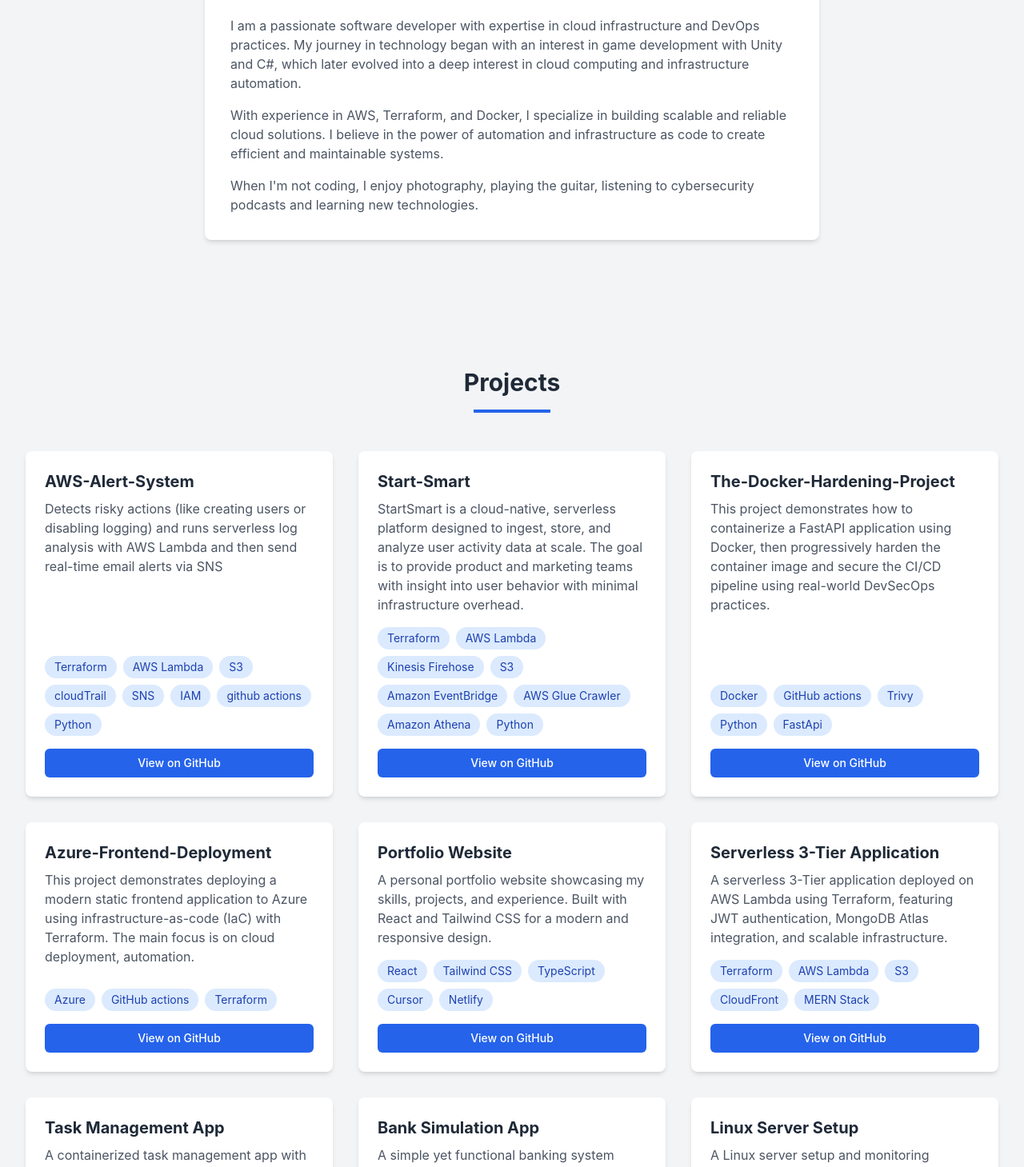
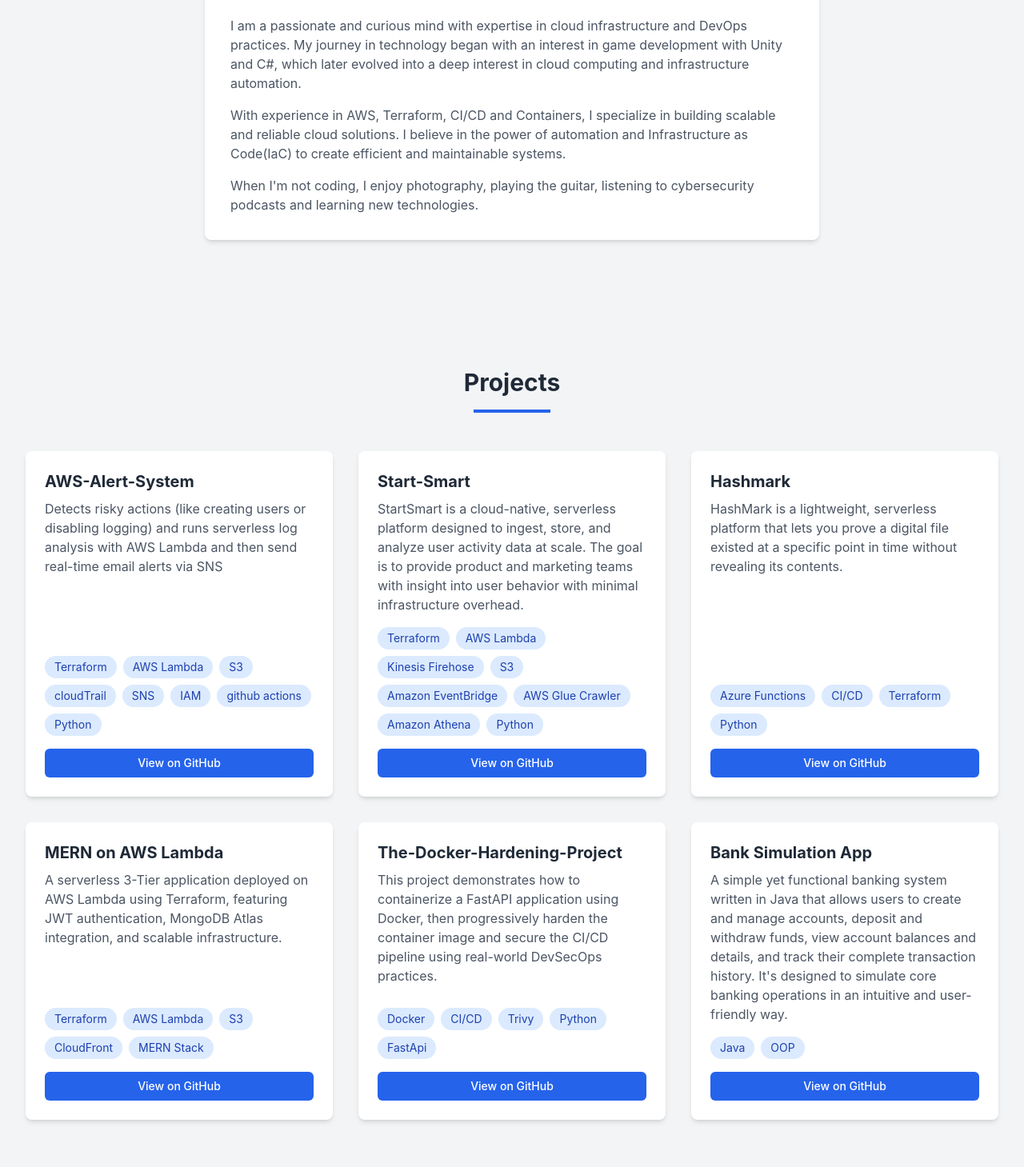
Before and after one commit to Ofor-David/portfolio-website, a React (Vite) app: page / in a window 1280 px wide. Shown: the part 1060-2519 px from the top of the page at 80% size. Built offline with nearby package versions, Linux system fonts and the light colour scheme.

Commit message:
updated and reduce fluff

```diff
--- a/src/components/About.tsx
+++ b/src/components/About.tsx
@@ -65,10 +65,10 @@
         >
           <div className="bg-white dark:bg-gray-800 rounded-lg shadow-md p-8 transition-colors duration-300">
             <p className="text-gray-600 dark:text-gray-300 mb-4">
-              I am a passionate software developer with expertise in cloud infrastructure and DevOps practices. My journey in technology began with an interest in game development with Unity and C#, which later evolved into a deep interest in cloud computing and infrastructure automation.
+              I am a passionate and curious mind with expertise in cloud infrastructure and DevOps practices. My journey in technology began with an interest in game development with Unity and C#, which later evolved into a deep interest in cloud computing and infrastructure automation.
             </p>
             <p className="text-gray-600 dark:text-gray-300 mb-4">
-              With experience in AWS, Terraform, and Docker, I specialize in building scalable and reliable cloud solutions. I believe in the power of automation and infrastructure as code to create efficient and maintainable systems.
+              With experience in AWS, Terraform, CI/CD and Containers, I specialize in building scalable and reliable cloud solutions. I believe in the power of automation and Infrastructure as Code(IaC) to create efficient and maintainable systems.
             </p>
             <p className="text-gray-600 dark:text-gray-300">
               When I'm not coding, I enjoy photography, playing the guitar, listening to cybersecurity podcasts and learning new technologies.
--- a/src/components/Hero.tsx
+++ b/src/components/Hero.tsx
@@ -26,7 +26,7 @@
           transition={{ duration: 0.8, delay: 0.2 }}
           className="text-4xl sm:text-5xl md:text-6xl font-bold text-gray-900 dark:text-white mb-6"
         >
-          Hi, I'm{' '}
+          Hi, I'm{" "}
           <span className="text-blue-600 dark:text-blue-400">Ofor David</span>
         </motion.h1>
         <motion.p
@@ -35,7 +35,7 @@
           transition={{ duration: 0.8, delay: 0.4 }}
           className="text-xl sm:text-2xl text-gray-600 dark:text-gray-300 mb-8"
         >
-          A passionate computer science student specializing in cloud infrastructure and DevOps
+          A curious mind with a strong passion backed by projects in Cloud Engineering, Cloud security and DevOps Engineering. As a cloud Engineer I enjoy building scalable and fault tolerant infrastructure, automating workflows, and securing Cloud Infrastructure.{" "}
         </motion.p>
         <motion.div
           initial={{ opacity: 0, y: 20 }}
--- a/src/components/Projects.tsx
+++ b/src/components/Projects.tsx
@@ -35,64 +35,33 @@
     github: "https://github.com/Ofor-David/start-smart.git",
   },
   {
-    title: "The-Docker-Hardening-Project",
+    title: "Hashmark",
     description:
-      "This project demonstrates how to containerize a FastAPI application using Docker, then progressively harden the container image and secure the CI/CD pipeline using real-world DevSecOps practices.",
-    technologies: ["Docker", "GitHub actions", "Trivy", "Python", "FastApi"],
-    github: "https://github.com/Ofor-David/the-docker-hardening-project.git",
+      "HashMark is a lightweight, serverless platform that lets you prove a digital file existed at a specific point in time without revealing its contents.",
+    technologies: ["Azure Functions", "CI/CD", "Terraform", "Python"],
+    github: "https://github.com/Ofor-David/Hash-Mark.git",
   },
   {
-    title: "Azure-Frontend-Deployment",
-    description:
-      "This project demonstrates deploying a modern static frontend application to Azure using infrastructure-as-code (IaC) with Terraform. The main focus is on cloud deployment, automation.",
-    technologies: ["Azure", "GitHub actions", "Terraform"],
-    github: "https://github.com/Ofor-David/azure-frontend-deployment.git",
-  },
-
-  {
-    title: "Portfolio Website",
-    description:
-      "A personal portfolio website showcasing my skills, projects, and experience. Built with React and Tailwind CSS for a modern and responsive design.",
-    technologies: ["React", "Tailwind CSS", "TypeScript", "Cursor", "Netlify"],
-    github: "https://github.com/Ofor-David/portfolio-website.git",
-  },
-  {
-    title: "Serverless 3-Tier Application",
+    title: "MERN on AWS Lambda",
     description:
       "A serverless 3-Tier application deployed on AWS Lambda using Terraform, featuring JWT authentication, MongoDB Atlas integration, and scalable infrastructure.",
     technologies: ["Terraform", "AWS Lambda", "S3", "CloudFront", "MERN Stack"],
     github: "https://github.com/Ofor-David/serverless_mern_app",
   },
   {
-    title: "Task Management App",
+    title: "The-Docker-Hardening-Project",
     description:
-      "A containerized task management app with basic CRUD operations and user authentication. Deployed on EC2 with auto scaling and load balancing",
-    technologies: [
-      "Terraform",
-      "Nginx",
-      "Docker",
-      "EC2",
-      "ASG",
-      "ALB",
-      "S3",
-      "CloudFront",
-      "MERN Stack",
-    ],
-    github: "https://github.com/Ofor-David/TasksAPP",
+      "This project demonstrates how to containerize a FastAPI application using Docker, then progressively harden the container image and secure the CI/CD pipeline using real-world DevSecOps practices.",
+    technologies: ["Docker", "CI/CD", "Trivy", "Python", "FastApi"],
+    github: "https://github.com/Ofor-David/the-docker-hardening-project.git",
   },
+
   {
     title: "Bank Simulation App ",
     description:
       "A simple yet functional banking system written in Java that allows users to create and manage accounts, deposit and withdraw funds, view account balances and details, and track their complete transaction history. It's designed to simulate core banking operations in an intuitive and user-friendly way.",
     technologies: ["Java", "OOP"],
     github: "https://github.com/Ofor-David/Bank-Simulation-App",
-  },
-  {
-    title: "Linux Server Setup",
-    description:
-      "A Linux server setup and monitoring scriptfor a web application written in bash.",
-    technologies: ["Bash", "Linux"],
-    github: "https://github.com/Ofor-David/linux-server-automation",
   },
 ];
 
--- a/src/components/Skills.tsx
+++ b/src/components/Skills.tsx
@@ -11,7 +11,7 @@
       { name: 'Github Actions', icon: 'githubactions' },
     ],
   },
-  {
+ /*  {
     category: 'AWS Services',
     items: [
       { name: 'EC2', icon: 'ec2' },
@@ -32,7 +32,7 @@
       { name: 'CloudTrail', icon: 'cloudtrail' },
       { name: 'CloudWatch', icon: 'cloudwatch' },
     ],
-  },
+  }, */
   {
     category: 'Development & Tools',
     items: [
@@ -73,7 +73,7 @@
             Skills
           </h2>
 
-          <div className="grid grid-cols-1 md:grid-cols-3 gap-8">
+          <div className="grid grid-cols-1 md:grid-cols-2 gap-8">
             {skills.map((category, index) => (
               <motion.div
                 key={index}
```
